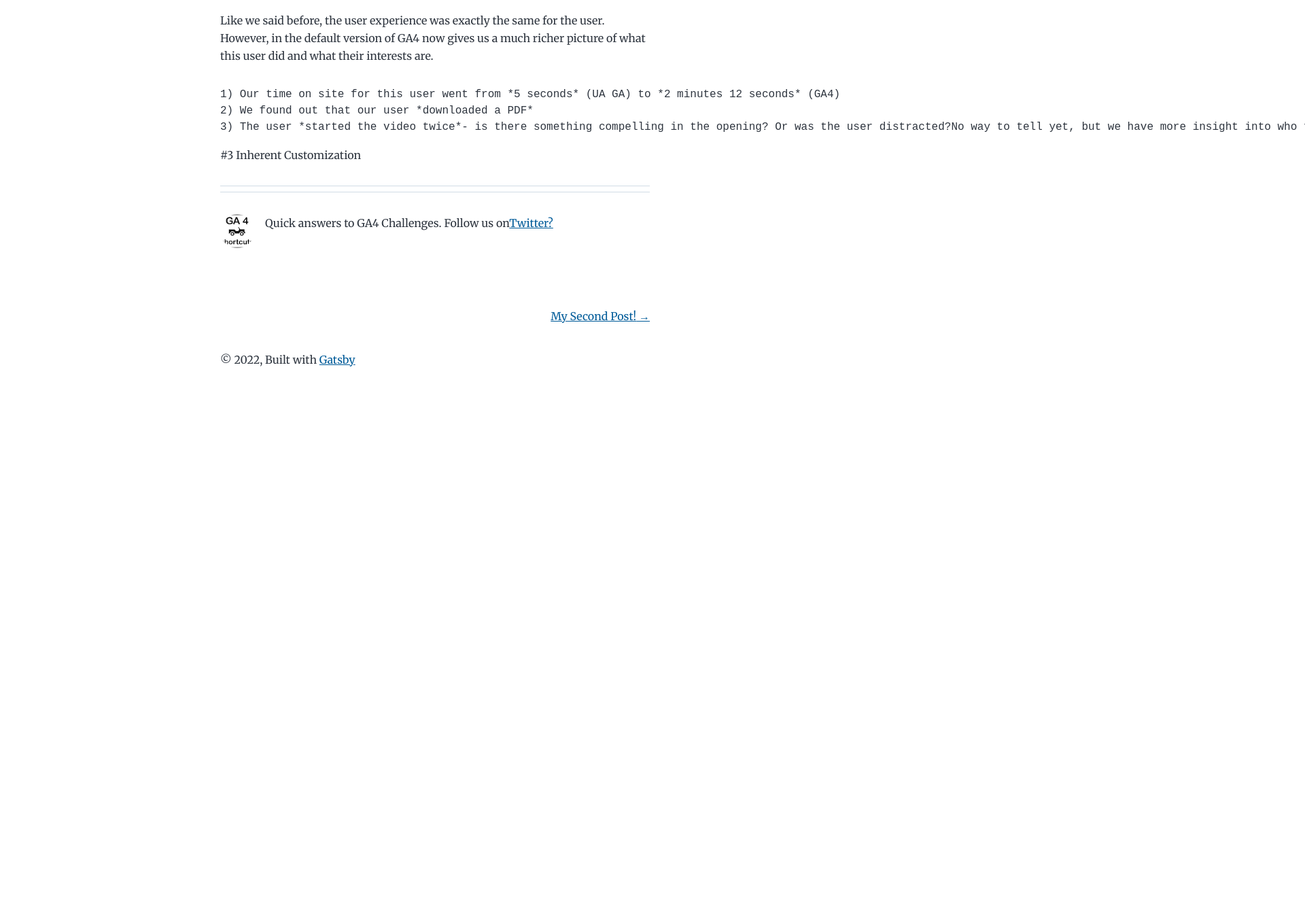
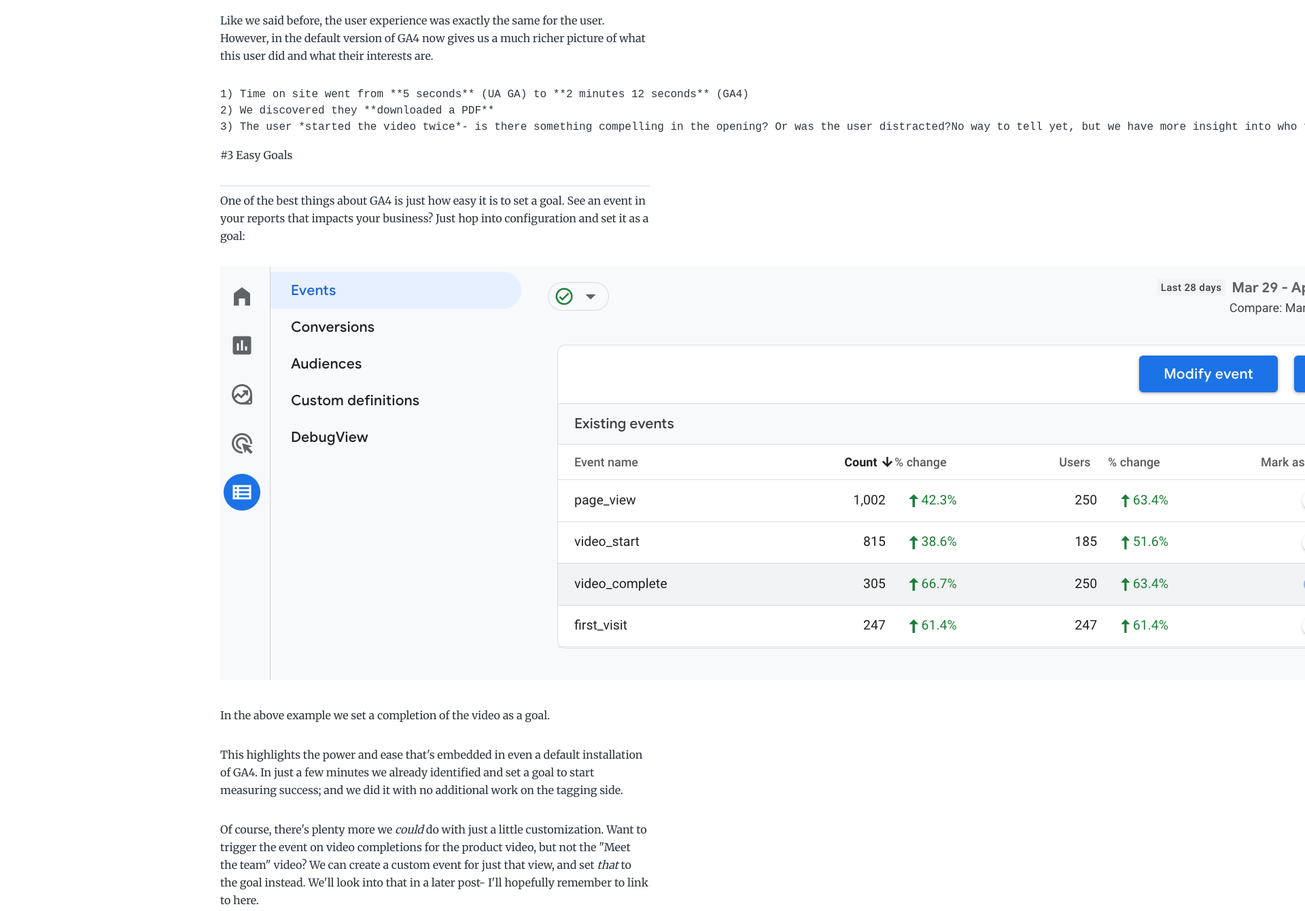
Before and after one commit to dsalinas-id/gatsby-starter-blog, a Gatsby site: page /hello-world/ in a window 1280 px wide. Shown: the part 1860-3200 px from the top of the page at 68% size, 1920 px wide, since content can reach past the window. Before the commit the page ends 2465 px from the top, so only its background shows below. Built offline with nearby package versions, Linux system fonts and the light colour scheme; Gatsby itself is replaced by a stand-in of ours; some packages are replaced by stand-ins of ours; code samples lack their colours.

Commit message:
added goal image

```diff
--- a/content/blog/hello-world/index.md
+++ b/content/blog/hello-world/index.md
@@ -46,11 +46,21 @@ Let's unpack what happened between the two measurements platforms.
 
 Like we said before, the user experience was exactly the same for the user. However, in the default version of GA4 now gives us a much richer picture of what this user did and what their interests are.
 
-	1) Our time on site for this user went from *5 seconds* (UA GA) to *2 minutes 12 seconds* (GA4)
-	2) We found out that our user *downloaded a PDF*
+	1) Time on site went from **5 seconds** (UA GA) to **2 minutes 12 seconds** (GA4)
+	2) We discovered they **downloaded a PDF**
 	3) The user *started the video twice*- is there something compelling in the opening? Or was the user distracted?No way to tell yet, but we have more insight into who the user is.
 
 
 
-#3 Inherent Customization
--------------------------
+#3 Easy Goals
+-------------
+
+One of the best things about GA4 is just how easy it is to set a goal. See an event in your reports that impacts your business? Just hop into configuration and set it as a goal:
+
+![Goals!](goals.png)
+
+In the above example we set a completion of the video as a goal.
+
+This highlights the power and ease that's embedded in even a default installation of GA4. In just a few minutes we already identified and set a goal to start measuring success; and we did it with no additional work on the tagging side.
+
+Of course, there's plenty more we _could_ do with just a little customization. Want to trigger the event on video completions for the product video, but not the "Meet the team" video? We can create a custom event for just that view, and set _that_ to the goal instead. We'll look into that in a later post- I'll hopefully remember to link to here.
```
Also changed, not shown: content/blog/hello-world/goals.png (added).
